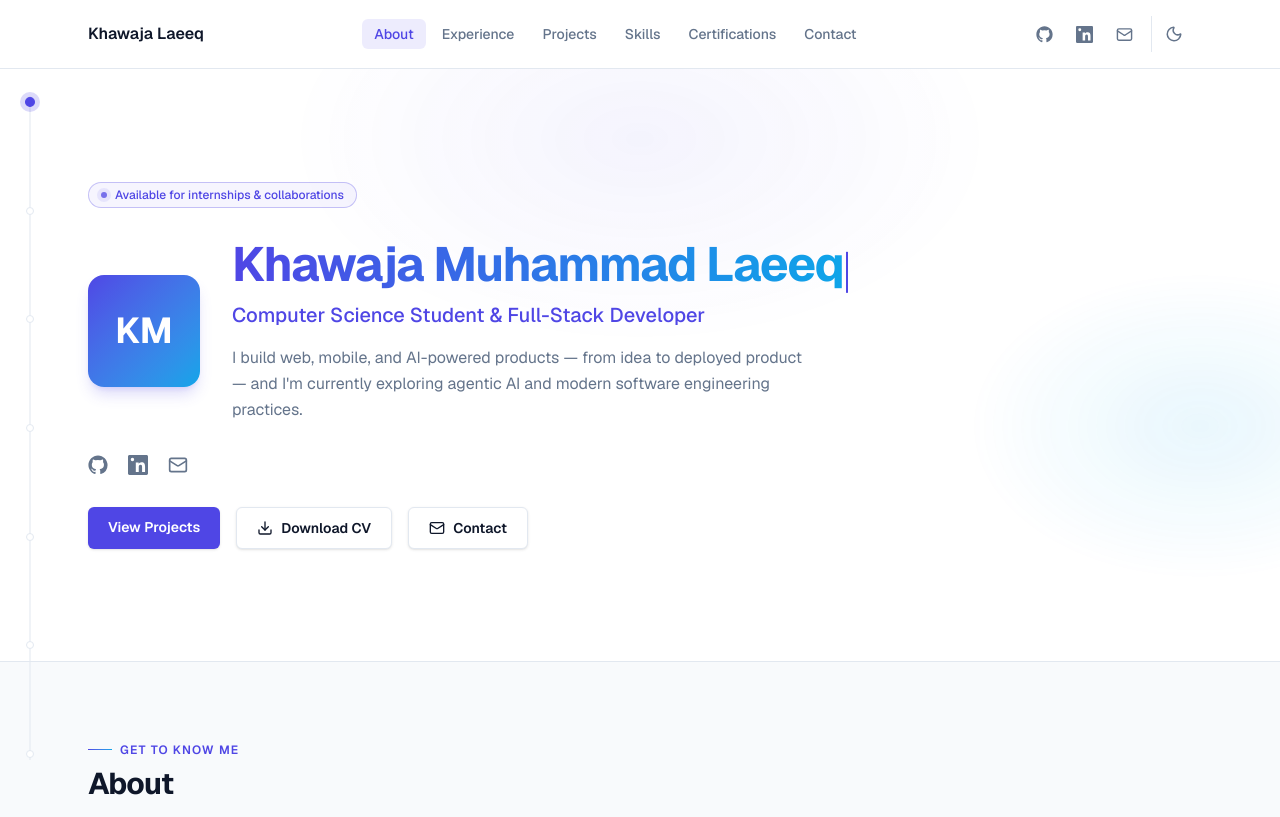
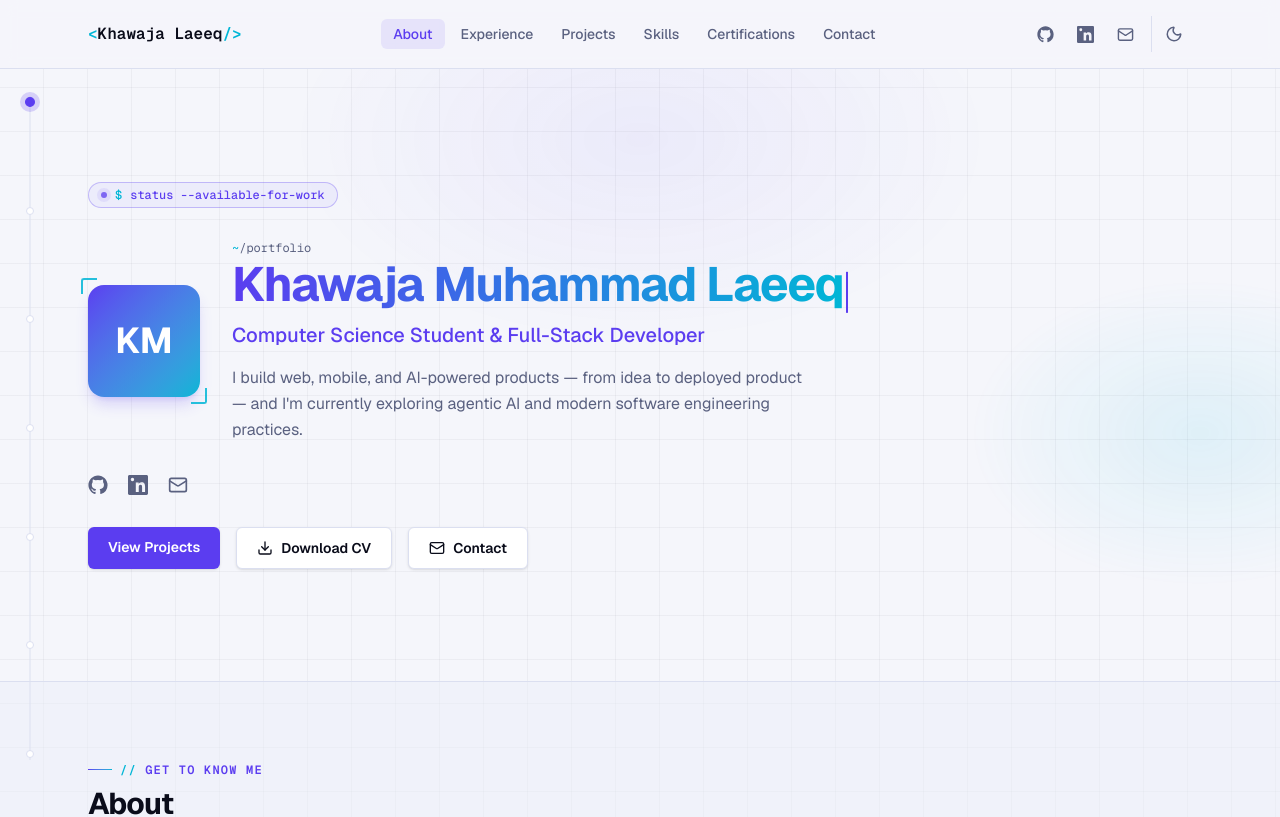
Before and after one commit to KH-M-LAEEQ/Portfolio, a Next.js app: page / in a window 1280 px wide. Shown: the top 817 px of the page. Built offline with nearby package versions, Linux system fonts and the light colour scheme.

Commit message:
Retheme site with a tech-savvy violet/cyan palette and dev-inspired accents
Swap the accent colors to electric violet + cyan on a near-black base, add a
subtle grid background, and layer in terminal/code motifs (comment-style
section headers, HUD corner brackets, monospace tags and timestamps).

```diff
--- a/app/globals.css
+++ b/app/globals.css
@@ -1,25 +1,25 @@
 @import "tailwindcss";
 
 :root {
-  --background: #ffffff;
+  --background: #f5f6fb;
   --surface: #ffffff;
-  --surface-2: #f1f5f9;
-  --border: #e2e8f0;
-  --foreground: #0f172a;
-  --muted: #64748b;
-  --accent: #4f46e5;
-  --accent-2: #0ea5e9;
+  --surface-2: #eceff9;
+  --border: #dbdff0;
+  --foreground: #0a0c1a;
+  --muted: #5a6180;
+  --accent: #5b3df0;
+  --accent-2: #00b6d6;
 }
 
 :root[data-theme="dark"] {
-  --background: #0b0f17;
-  --surface: #11161f;
-  --surface-2: #171d29;
-  --border: #262e3d;
-  --foreground: #e5e9f0;
-  --muted: #8b95a7;
-  --accent: #818cf8;
-  --accent-2: #38bdf8;
+  --background: #05070f;
+  --surface: #0a0e1a;
+  --surface-2: #0e1424;
+  --border: #1c2540;
+  --foreground: #e8ecf9;
+  --muted: #7c86a8;
+  --accent: #8b6bff;
+  --accent-2: #2be3ff;
 }
 
 @theme inline {
@@ -36,10 +36,51 @@
 }
 
 body {
-  background: var(--background);
+  background-color: var(--background);
+  background-image:
+    linear-gradient(color-mix(in srgb, var(--foreground) 4%, transparent) 1px, transparent 1px),
+    linear-gradient(90deg, color-mix(in srgb, var(--foreground) 4%, transparent) 1px, transparent 1px);
+  background-size: 44px 44px;
+  background-position: -1px -1px;
   color: var(--foreground);
   font-family: var(--font-sans);
   transition: background-color 0.2s ease, color 0.2s ease;
+}
+
+/* HUD-style targeting corners, used to frame key visual elements */
+.hud-frame {
+  position: relative;
+}
+
+.hud-frame::before,
+.hud-frame::after {
+  content: "";
+  position: absolute;
+  width: 16px;
+  height: 16px;
+  border: 2px solid var(--accent-2);
+  opacity: 0.85;
+  pointer-events: none;
+}
+
+.hud-frame::before {
+  top: -7px;
+  left: -7px;
+  border-right: none;
+  border-bottom: none;
+  border-radius: 3px 0 0 0;
+}
+
+.hud-frame::after {
+  bottom: -7px;
+  right: -7px;
+  border-left: none;
+  border-top: none;
+  border-radius: 0 0 3px 0;
+}
+
+.text-glow {
+  text-shadow: 0 0 18px color-mix(in srgb, var(--accent-2) 55%, transparent);
 }
 
 ::selection {
--- a/components/Certifications.tsx
+++ b/components/Certifications.tsx
@@ -20,7 +20,7 @@ export default function Certifications() {
                     : "border-border/60 bg-surface-2/60"
                 }`}
               >
-                <span className="mt-0.5 text-sm font-semibold text-accent">
+                <span className="mt-0.5 font-mono text-sm font-semibold text-accent">
                   {String(i + 1).padStart(2, "0")}
                 </span>
                 <div className="min-w-0 flex-1">
--- a/components/Experience.tsx
+++ b/components/Experience.tsx
@@ -16,7 +16,7 @@ export default function Experience() {
           </p>
           <Reveal delay={80}>
             <div className="rounded-xl border border-border bg-surface p-6 shadow-sm transition-shadow hover:shadow-md">
-              <p className="text-xs font-medium uppercase tracking-wide text-muted">
+              <p className="font-mono text-xs font-medium uppercase tracking-wide text-muted">
                 {experience.period}
               </p>
               <h3 className="mt-1 text-lg font-semibold text-foreground">
@@ -38,7 +38,7 @@ export default function Experience() {
             {education.map((edu, i) => (
               <Reveal key={edu.school} delay={Math.min(80 + i * 80, 240)}>
                 <div className="h-full rounded-xl border border-border bg-surface p-6 shadow-sm transition-shadow hover:shadow-md">
-                  <p className="text-xs font-medium uppercase tracking-wide text-muted">
+                  <p className="font-mono text-xs font-medium uppercase tracking-wide text-muted">
                     {edu.period}
                   </p>
                   <h3 className="mt-1 text-lg font-semibold text-foreground">
--- a/components/FeaturedProject.tsx
+++ b/components/FeaturedProject.tsx
@@ -26,7 +26,7 @@ export default function FeaturedProject({ project }: { project: Project }) {
             {project.tags.map((tag) => (
               <span
                 key={tag}
-                className="rounded-md bg-surface-2 px-2 py-1 text-xs font-medium text-muted"
+                className="rounded-md bg-surface-2 px-2 py-1 font-mono text-xs font-medium text-muted"
               >
                 {tag}
               </span>
@@ -63,7 +63,7 @@ export default function FeaturedProject({ project }: { project: Project }) {
         <div className="relative flex items-center justify-center border-t border-border bg-surface-2 p-6 md:border-l md:border-t-0 md:p-10">
           <div className="absolute inset-0 bg-[radial-gradient(circle_at_50%_20%,color-mix(in_srgb,var(--accent)_10%,transparent),transparent_60%)]" />
           {project.image ? (
-            <div className="relative w-full max-w-sm overflow-hidden rounded-lg border border-border bg-surface shadow-lg">
+            <div className="hud-frame relative w-full max-w-sm overflow-hidden rounded-lg border border-border bg-surface shadow-lg">
               <div className="flex items-center gap-2 border-b border-border bg-surface-2 px-3 py-2">
                 <span className="h-2.5 w-2.5 rounded-full bg-[#ff5f56]" />
                 <span className="h-2.5 w-2.5 rounded-full bg-[#ffbd2e]" />
--- a/components/Hero.tsx
+++ b/components/Hero.tsx
@@ -26,21 +26,25 @@ export default function Hero() {
         style={{ animationDelay: "2s" }}
       />
       <div className="relative mx-auto max-w-6xl px-6 py-20 md:py-28">
-        <div className="animate-fade-in-up mb-8 inline-flex items-center gap-2 rounded-full border border-accent/30 bg-accent/5 px-3 py-1 text-xs font-medium text-accent">
+        <div className="animate-fade-in-up mb-8 inline-flex items-center gap-2 rounded-full border border-accent/30 bg-accent/5 px-3 py-1 font-mono text-xs font-medium text-accent">
           <span className="h-1.5 w-1.5 rounded-full bg-accent animate-pulse-dot" />
-          Available for internships &amp; collaborations
+          <span className="text-accent-2">$</span> status --available-for-work
         </div>
 
         <div
           className="animate-fade-in-up flex flex-col items-start gap-8 md:flex-row md:items-center"
           style={{ animationDelay: "120ms" }}
         >
-          <div className="flex h-24 w-24 flex-shrink-0 items-center justify-center rounded-2xl bg-gradient-to-br from-accent to-accent-2 text-3xl font-bold text-white shadow-lg shadow-accent/20 md:h-28 md:w-28 md:text-4xl">
+          <div className="hud-frame flex h-24 w-24 flex-shrink-0 items-center justify-center rounded-2xl bg-gradient-to-br from-accent to-accent-2 text-3xl font-bold text-white shadow-lg shadow-accent/20 md:h-28 md:w-28 md:text-4xl">
             {initials(profile.name)}
           </div>
 
           <div>
-            <h1 className="text-4xl font-bold tracking-tight md:text-5xl">
+            <p className="font-mono text-xs text-muted">
+              <span className="text-accent-2">~</span>/portfolio
+              <span className="animate-caret-blink text-accent-2">_</span>
+            </p>
+            <h1 className="mt-1 text-4xl font-bold tracking-tight md:text-5xl">
               <TypewriterName text={profile.name} />
             </h1>
             <p className="mt-3 text-lg font-medium text-accent md:text-xl">
--- a/components/Nav.tsx
+++ b/components/Nav.tsx
@@ -42,8 +42,10 @@ export default function Nav() {
   return (
     <header className="sticky top-0 z-50 border-b border-border bg-background/90 backdrop-blur-sm">
       <nav className="mx-auto flex max-w-6xl items-center justify-between px-6 py-4">
-        <a href="#top" className="font-semibold text-foreground">
+        <a href="#top" className="font-mono font-semibold text-foreground">
+          <span className="text-accent-2">&lt;</span>
           Khawaja Laeeq
+          <span className="text-accent-2">/&gt;</span>
         </a>
 
         <ul className="hidden items-center gap-1 md:flex">
--- a/components/ProjectCard.tsx
+++ b/components/ProjectCard.tsx
@@ -32,7 +32,7 @@ export default function ProjectCard({ project }: { project: Project }) {
         {project.tags.map((tag) => (
           <span
             key={tag}
-            className="rounded-md bg-surface-2 px-2 py-1 text-xs font-medium text-muted"
+            className="rounded-md bg-surface-2 px-2 py-1 font-mono text-xs font-medium text-muted"
           >
             {tag}
           </span>
--- a/components/SectionHeading.tsx
+++ b/components/SectionHeading.tsx
@@ -9,7 +9,8 @@ export default function SectionHeading({
     <div className="mb-10">
       <div className="mb-2 flex items-center gap-2">
         <span className="h-px w-6 bg-gradient-to-r from-accent to-accent-2" />
-        <p className="text-xs font-semibold uppercase tracking-widest text-accent">
+        <p className="font-mono text-xs font-semibold uppercase tracking-widest text-accent">
+          <span className="text-accent-2">{"// "}</span>
           {eyebrow}
         </p>
       </div>
--- a/components/Skills.tsx
+++ b/components/Skills.tsx
@@ -20,7 +20,7 @@ export default function Skills() {
                   {group.skills.map((skill) => (
                     <span
                       key={skill}
-                      className="rounded-md bg-surface-2 px-2.5 py-1 text-xs font-medium text-foreground/80 transition-colors hover:bg-accent/10 hover:text-accent"
+                      className="rounded-md border border-border bg-surface-2 px-2.5 py-1 font-mono text-xs font-medium text-foreground/80 transition-colors hover:border-accent/40 hover:bg-accent/10 hover:text-accent"
                     >
                       {skill}
                     </span>
```
